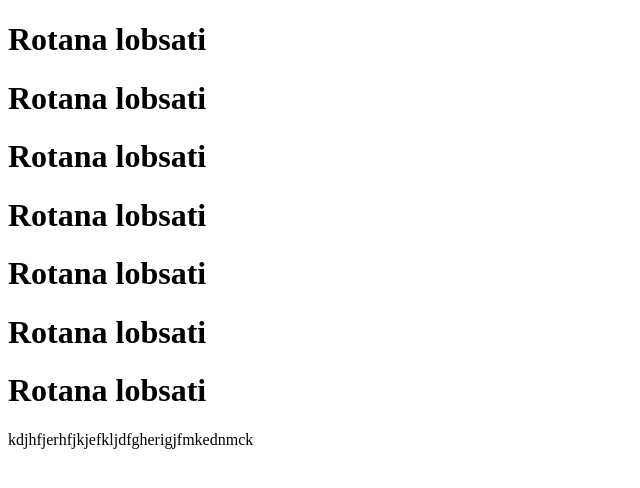
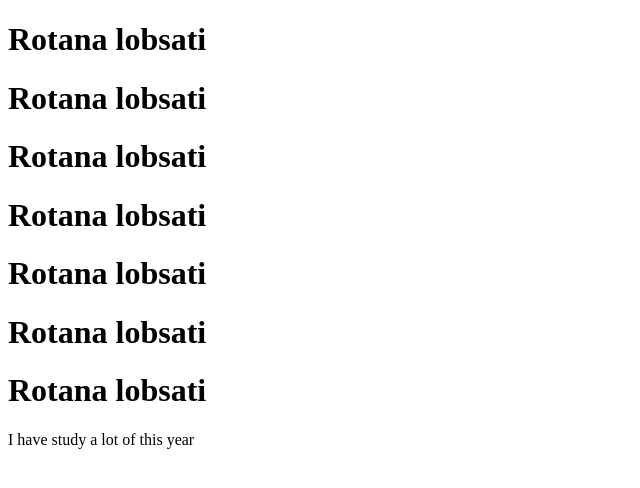
Before and after one commit to sinmany/git-test, a plain HTML site: page index.html in a window 1280 px wide. Shown: the whole page, without its empty margins (0-640 px from the left). Drawn offline with Linux system fonts and the light colour scheme.

Commit message:
update text

```diff
--- a/index.html
+++ b/index.html
@@ -13,6 +13,6 @@
     <h1>Rotana lobsati</h1>
     <h1>Rotana lobsati</h1>
     <h1>Rotana lobsati</h1>
-    <p>kdjhfjerhfjkjefkljdfgherigjfmkednmck</p>
+    <p>I have study a lot of this year</p>
   </body>
 </html>
```
